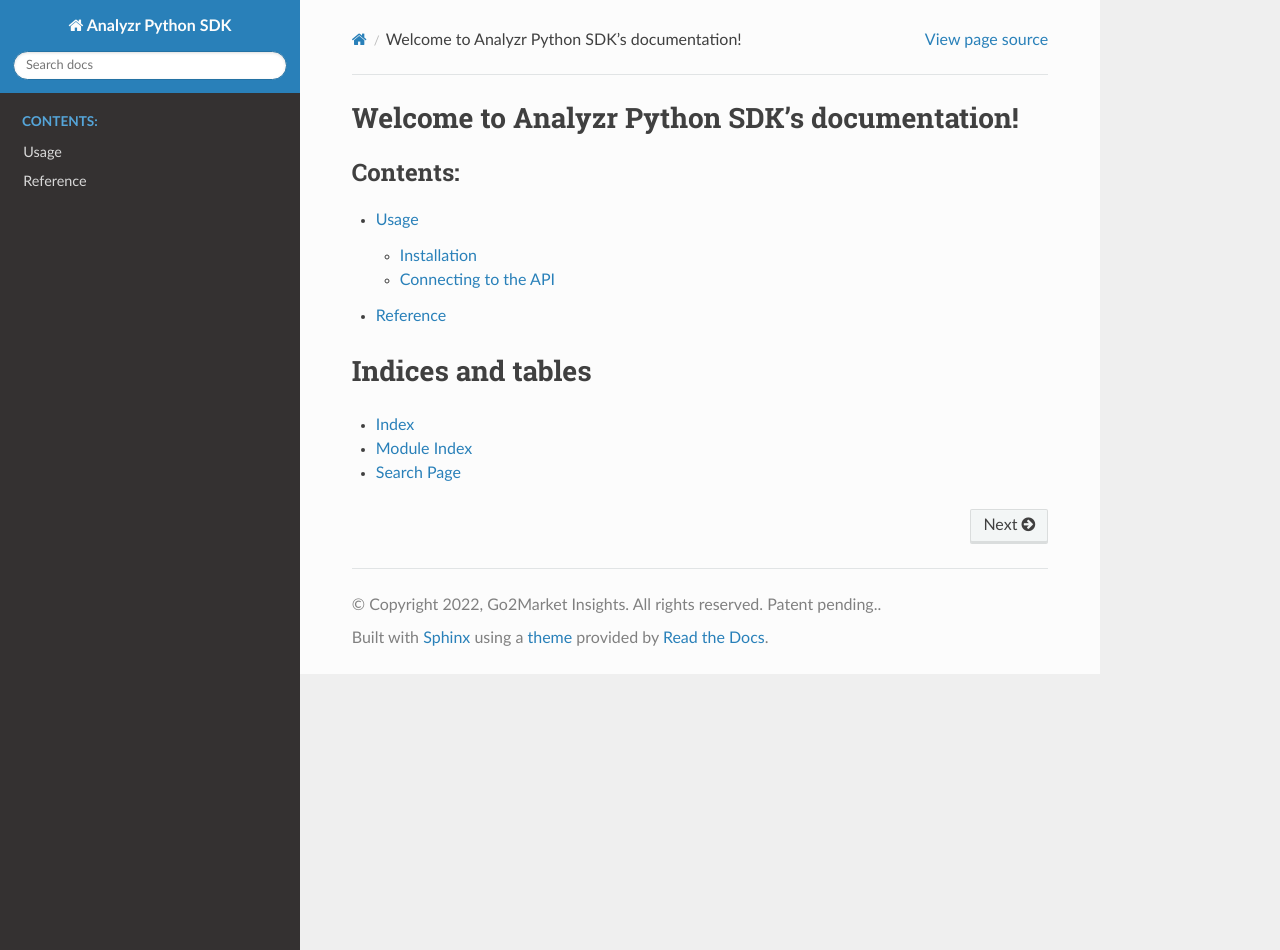
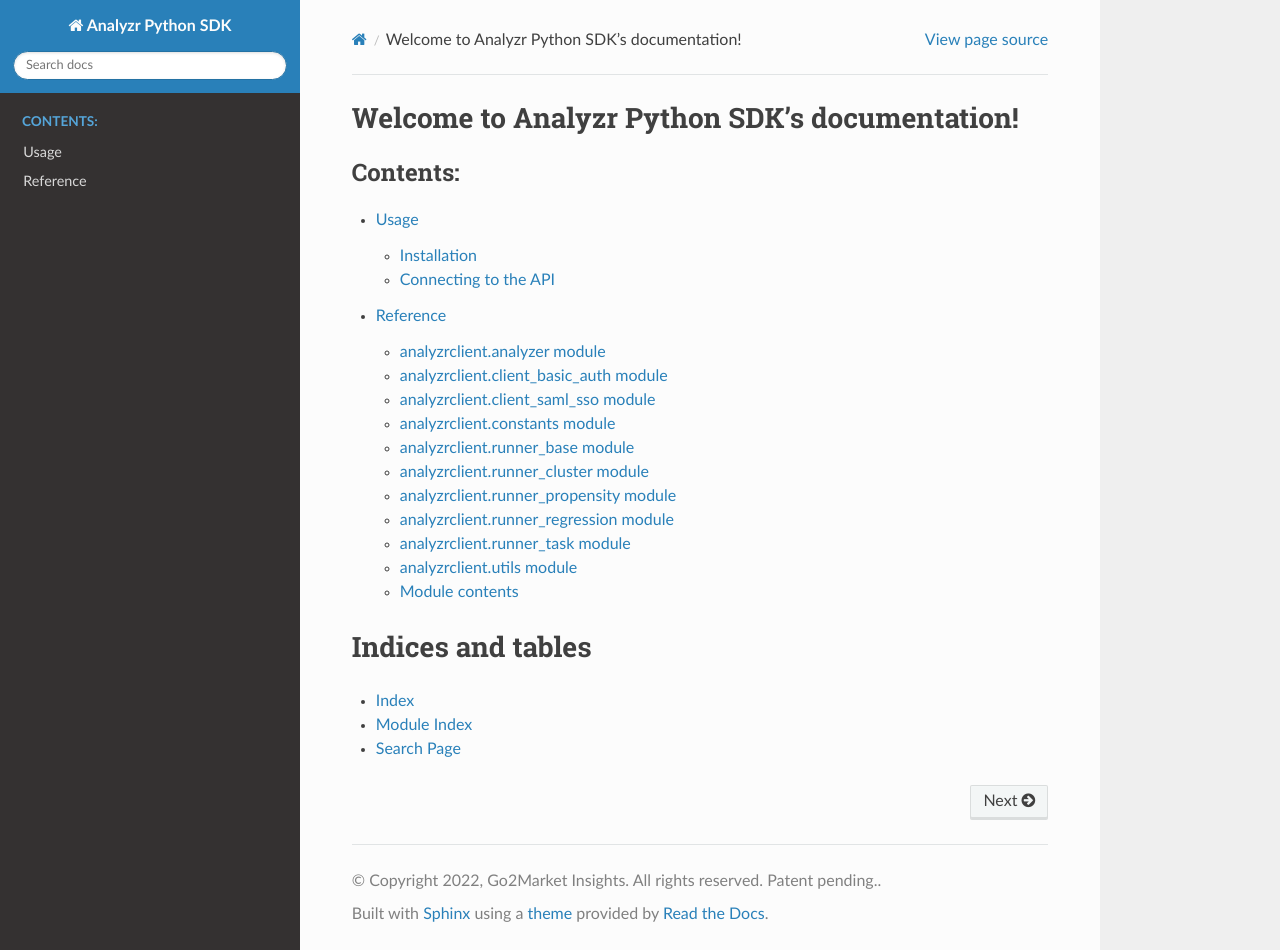
Before and after one commit to analyzr-ai/analyzr-sdk-python, a Sphinx documentation site: the page built from docs/source/index.rst, in a window 1280 px wide and 950 px high. Built offline with Sphinx 7.4.7 and the Read the Docs theme 2.0.0, drawn with Linux system fonts in a browser that asks for light colours.

```diff
--- a/docs/source/index.rst
+++ b/docs/source/index.rst
@@ -7,7 +7,7 @@ Welcome to Analyzr Python SDK's documentation!
 ==============================================
 
 .. toctree::
-   :maxdepth: 2
+   :maxdepth: 4
    :caption: Contents:
 
    usage
--- a/docs/source/reference.rst
+++ b/docs/source/reference.rst
@@ -1,10 +1,90 @@
 Reference
 =========
 
-.. currentmodule:: analyzrclient
+analyzrclient.analyzer module
+-----------------------------
 
-.. autosummary::
-   :toctree: generated
+.. automodule:: analyzrclient.analyzer
+  :members:
+  :undoc-members:
+  :show-inheritance:
 
-   analyzer
-   runner_base
+analyzrclient.client\_basic\_auth module
+----------------------------------------
+
+.. automodule:: analyzrclient.client_basic_auth
+  :members:
+  :undoc-members:
+  :show-inheritance:
+
+analyzrclient.client\_saml\_sso module
+--------------------------------------
+
+.. automodule:: analyzrclient.client_saml_sso
+  :members:
+  :undoc-members:
+  :show-inheritance:
+
+analyzrclient.constants module
+------------------------------
+
+.. automodule:: analyzrclient.constants
+  :members:
+  :undoc-members:
+  :show-inheritance:
+
+analyzrclient.runner\_base module
+---------------------------------
+
+.. automodule:: analyzrclient.runner_base
+  :members:
+  :undoc-members:
+  :show-inheritance:
+
+analyzrclient.runner\_cluster module
+------------------------------------
+
+.. automodule:: analyzrclient.runner_cluster
+  :members:
+  :undoc-members:
+  :show-inheritance:
+
+analyzrclient.runner\_propensity module
+---------------------------------------
+
+.. automodule:: analyzrclient.runner_propensity
+  :members:
+  :undoc-members:
+  :show-inheritance:
+
+analyzrclient.runner\_regression module
+---------------------------------------
+
+.. automodule:: analyzrclient.runner_regression
+  :members:
+  :undoc-members:
+  :show-inheritance:
+
+analyzrclient.runner\_task module
+---------------------------------
+
+.. automodule:: analyzrclient.runner_task
+  :members:
+  :undoc-members:
+  :show-inheritance:
+
+analyzrclient.utils module
+--------------------------
+
+.. automodule:: analyzrclient.utils
+  :members:
+  :undoc-members:
+  :show-inheritance:
+
+Module contents
+---------------
+
+.. automodule:: analyzrclient
+  :members:
+  :undoc-members:
+  :show-inheritance:
```
Also changed, not shown: 1 other file.
